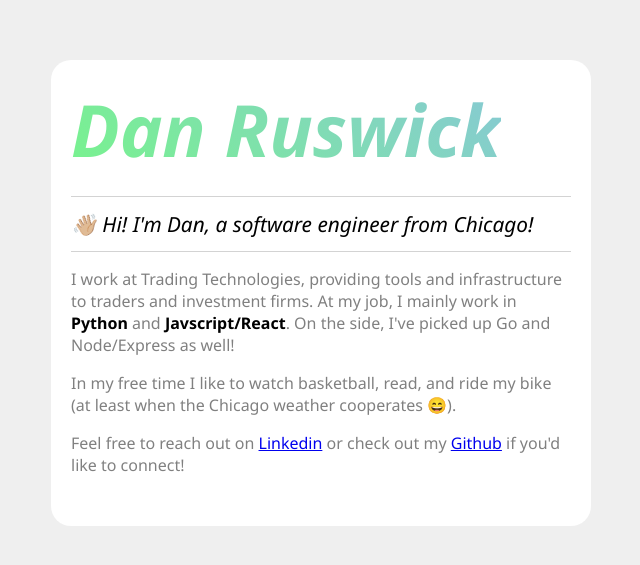
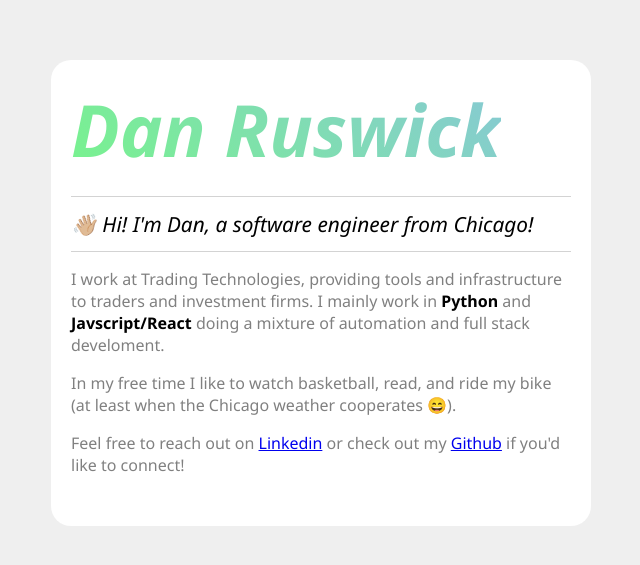
Before and after one commit to djru/djru.github.io, a React (Create React App) app: page / in a window 1280 px wide. Shown: the part 107-672 px from the top of the page, without its empty margins (319-959 px from the left). Built offline with nearby package versions, Linux system fonts and the light colour scheme.

Commit message:
updated text

```diff
--- a/src/App.js
+++ b/src/App.js
@@ -12,9 +12,10 @@ export default function App() {
       <h2>👋🏼 Hi! I'm Dan, a software engineer from Chicago!</h2>
       <p>
         I work at Trading Technologies, providing tools and infrastructure to
-        traders and investment firms. At my job, I mainly work in{" "}
+        traders and investment firms. I mainly work in{" "}
         <span className="black">Python</span> and{" "}
-        <span className="black">Javscript/React</span>. On the side, I've picked up Go and Node/Express as well!
+        <span className="black">Javscript/React</span> doing a mixture of
+        automation and full stack develoment.
       </p>
       <p>
         In my free time I like to watch basketball, read, and ride my bike (at
```
